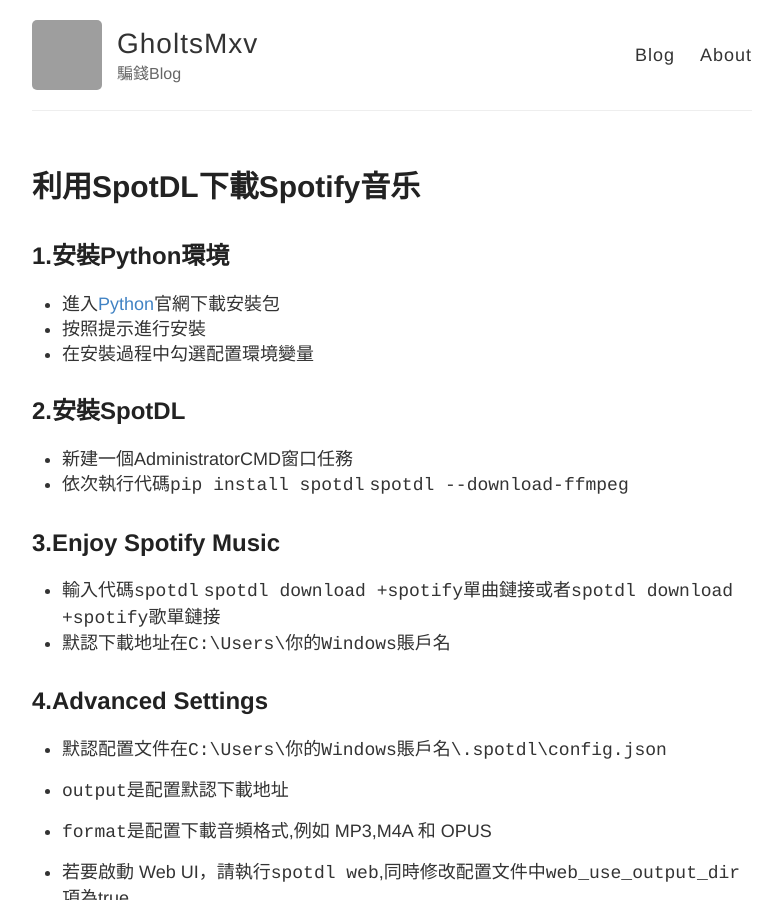
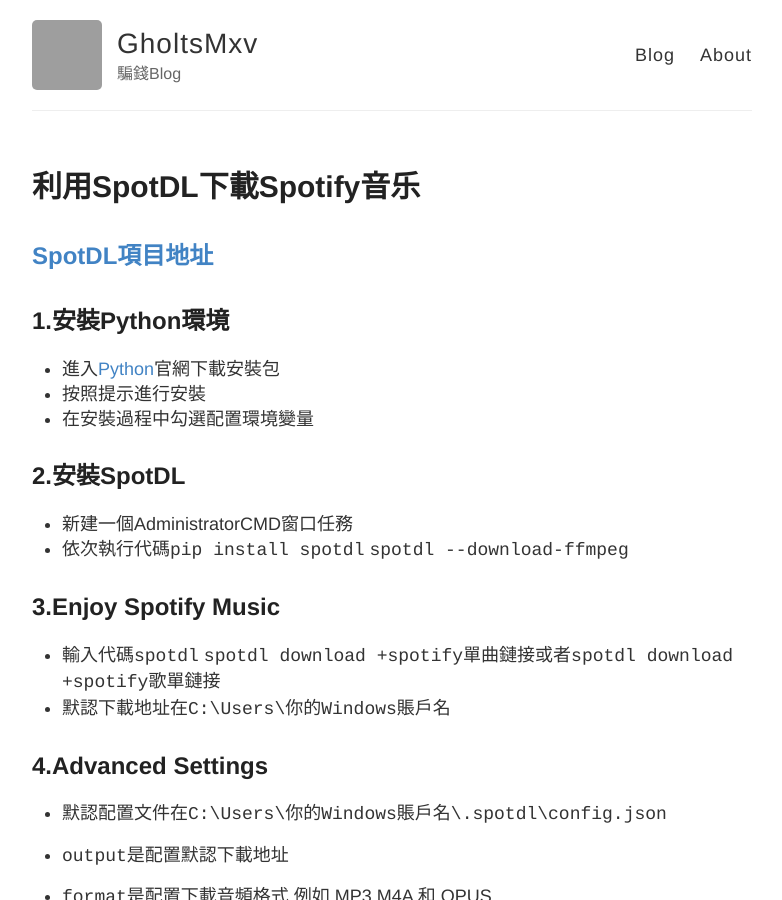
Before and after one commit to GholtsMxv/archiveblogg, a Jekyll site: the page built from _posts/2024-03-05-Download music for free on Spotify.md, in a window 1280 px wide and 900 px high. Shown: the whole window, without its empty margins (248-1030 px from the left). Built offline with Jekyll 4.4.1, drawn with Linux system fonts in a browser that asks for light colours; comment, search, counter and statistics services are not loaded; grey boxes are pictures that could not be loaded.

Commit message:
Update 2024-03-05-Download music for free on Spotify.md

```diff
--- a/_posts/2024-03-05-Download music for free on Spotify.md
+++ b/_posts/2024-03-05-Download music for free on Spotify.md
@@ -2,6 +2,8 @@
 layout: post
 title: 利用SpotDL下載Spotify音乐
 ---
+
+## [SpotDL項目地址](https://github.com/spotDL/spotify-downloader/tree/master) ##
 
 ## 1.安裝Python環境
 
```
